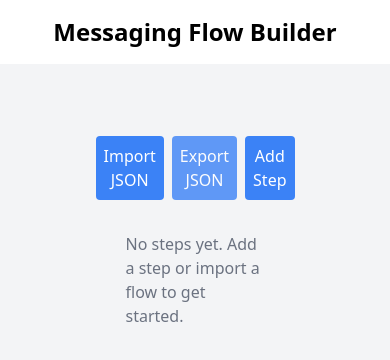
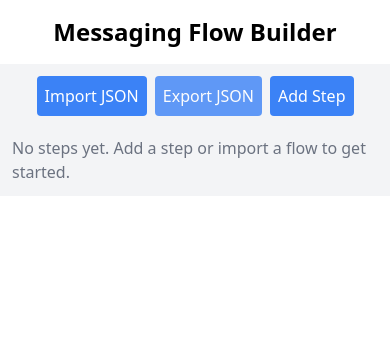
Before and after one commit to jtabone16/onetext-takehome, a React (Vite) app: page / in a window 390 px wide. Shown: the top 360 px of the page. Built offline with nearby package versions, Linux system fonts and the light colour scheme.

Commit message:
add some responsive styling, clean up styles

```diff
--- a/src/FlowBuilder.tsx
+++ b/src/FlowBuilder.tsx
@@ -69,15 +69,15 @@ const FlowBuilder: React.FC = () => {
     };
 
     return (
-        <div className="flow-builder">
+        <div className="bg-gray-100 flex justify-center p-3 sm:p-14">
             {!!flow.steps.length && (
-                <div className="flow-chart-container p-4 bg-white shadow rounded mr-4 w-1/2">
+                <div className="p-4 bg-white shadow rounded mr-4 w-1/2 justify-center relative hidden sm:flex">
                     <FlowChart scrollToStep={scrollToStep} />
                 </div>
             )}
-            <div className="message-block-container flex flex-col space-y-4 w-1/2 ">
-                <div className="controls mb-4 flex justify-center">
-                    <div className="mr-2 self-end">
+            <div className="flex flex-col space-y-4 w-full sm:w-1/2">
+                <div className="mb-1 flex justify-center">
+                    <div className="mr-2">
                         <input
                             type="file"
                             accept=".json"
@@ -87,7 +87,7 @@ const FlowBuilder: React.FC = () => {
                         />
                         <button
                             onClick={() => document?.getElementById('fileInput')?.click()}
-                            className="import-button p-2 bg-blue-500 text-white rounded"
+                            className="p-2 bg-blue-500 text-white rounded"
                         >
                             Import JSON
                         </button>
@@ -95,13 +95,13 @@ const FlowBuilder: React.FC = () => {
                     <button
                         disabled={!flow.steps.length}
                         onClick={handleExport}
-                        className={`export-button mr-2 p-2 bg-green-500 text-white rounded ${!flow.steps.length && 'opacity-80 cursor-not-allowed'}`}
+                        className={`p-2 bg-blue-500 mr-2 text-white rounded ${!flow.steps.length && 'opacity-80 cursor-not-allowed'}`}
                     >
                         Export JSON
                     </button>
                     <button
                         onClick={addMessageBlock}
-                        className="add-message-button p-2 bg-blue-500 text-white rounded"
+                        className="p-2 bg-blue-500 text-white rounded"
                     >
                         Add Step
                     </button>
--- a/src/MessageBlock.tsx
+++ b/src/MessageBlock.tsx
@@ -100,7 +100,7 @@ const MessageBlock: React.FC<MessageBlockProps> = ({ step, scrollToStep, flow })
         <div className="flex flex-col message-block p-4 mb-4 bg-white shadow rounded relative">
             <XCircleIcon
                 onClick={handleDelete}
-                className="x-circle-icon"
+                className="h-6 w-6 text-red-500 absolute -top-2.5 -right-2 cursor-pointer"
             />
             <ConfirmationModal
                 isOpen={isModalOpen}
@@ -126,7 +126,7 @@ const MessageBlock: React.FC<MessageBlockProps> = ({ step, scrollToStep, flow })
                 ))}
             </div>
             )}
-            <div className="bubble bubble-right relative">
+            <div className="bubble bubble-right">
                 <label className="text-sm font-bold mb-1">Step name</label>
                 <input
                     type="text"
@@ -153,7 +153,7 @@ const MessageBlock: React.FC<MessageBlockProps> = ({ step, scrollToStep, flow })
             </div>
 
             <button onClick={handleAddReply}
-                    className="add-reply-button mt-2 p-1 bg-blue-500 text-white rounded self-end">
+                    className="text-white rounded mt-2 p-2 bg-green-500 self-end">
                 Add Event
             </button>
         </div>
--- a/src/ReplyForm.tsx
+++ b/src/ReplyForm.tsx
@@ -77,7 +77,7 @@ const ReplyForm: React.FC<ReplyFormProps> = ({ event, stepId, scrollToStep }) =>
     };
 
     return (
-        <div className="reply-form mt-2 bubble bubble-left relative">
+        <div className="bubble bubble-left">
             <label className="text-sm font-bold mb-1 text-black">When...</label>
             <input
                 type="text"
--- a/src/index.css
+++ b/src/index.css
@@ -1,36 +1,6 @@
 @tailwind base;
 @tailwind components;
 @tailwind utilities;
-
-.flow-builder {
-  @apply p-14 bg-gray-100 flex justify-center;
-}
-
-.flow-chart-container {
-  @apply p-4 bg-white shadow rounded mr-4 flex justify-center relative;
-}
-
-.message-block-container {
-  @apply flex flex-col space-y-4;
-}
-
-.flow-chart {
-  @apply flex flex-col items-center;
-}
-
-.flow-chart-step {
-  @apply flex flex-col mb-4 items-center;
-}
-
-.flow-chart-replies {
-  @apply flex mt-2 space-x-2;
-}
-
-.event-line {
-  @apply h-1 bg-blue-500 my-1;
-  width: 2px;
-  margin: 0 auto;
-}
 
 .bubble {
   @apply p-4 rounded-lg max-w-xs relative border-4 text-black;
@@ -41,32 +11,7 @@
 }
 
 .bubble-left {
-  @apply border-green-500 self-start ml-16;
-}
-
-.add-message-button,
-.export-button {
-  @apply mt-4 p-2 bg-blue-500 text-white rounded;
-}
-
-.reply-form {
-  @apply mt-2;
-}
-
-.reply-form input[type="text"] {
-  @apply border p-2 w-full mb-2 bg-transparent placeholder-opacity-50 text-black border-black;
-}
-
-.cursor-pointer {
-  cursor: pointer;
-}
-
-.add-reply-button {
-  @apply mt-2 p-1 bg-green-500 text-white rounded;
-}
-
-.x-circle-icon {
-  @apply h-6 w-6 text-red-500 absolute -top-2.5 -right-2 cursor-pointer;
+  @apply border-green-500 self-start ml-16 mt-2;
 }
 
 /* Custom styles for react-select */
@@ -78,19 +23,10 @@
   @apply z-10;
 }
 
-.reply-form .react-select__control {
+.react-select__control {
   @apply border-none shadow-none bg-transparent;
 }
 
-.reply-form .react-select__menu {
+.react-select__menu {
   @apply z-10;
 }
-
-.reply-form input[type="text"]::placeholder {
-  color: rgba(0, 0, 0, 0.5); /* Adjusted for grey bubbles */
-}
-
-.bubble-right input[type="text"]::placeholder,
-.bubble-right textarea::placeholder {
-  color: rgba(255, 255, 255, 0.5); /* Adjusted for blue bubbles */
-}
```
